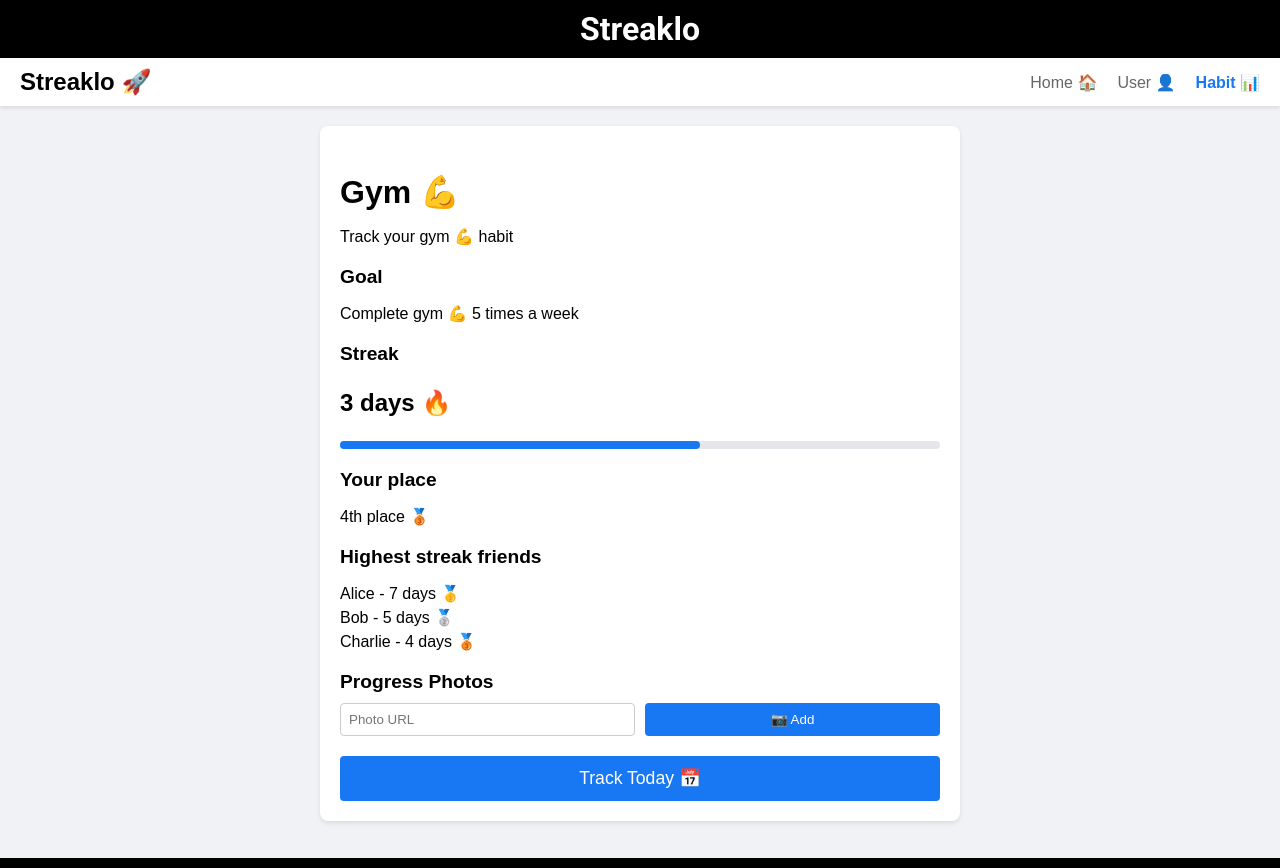
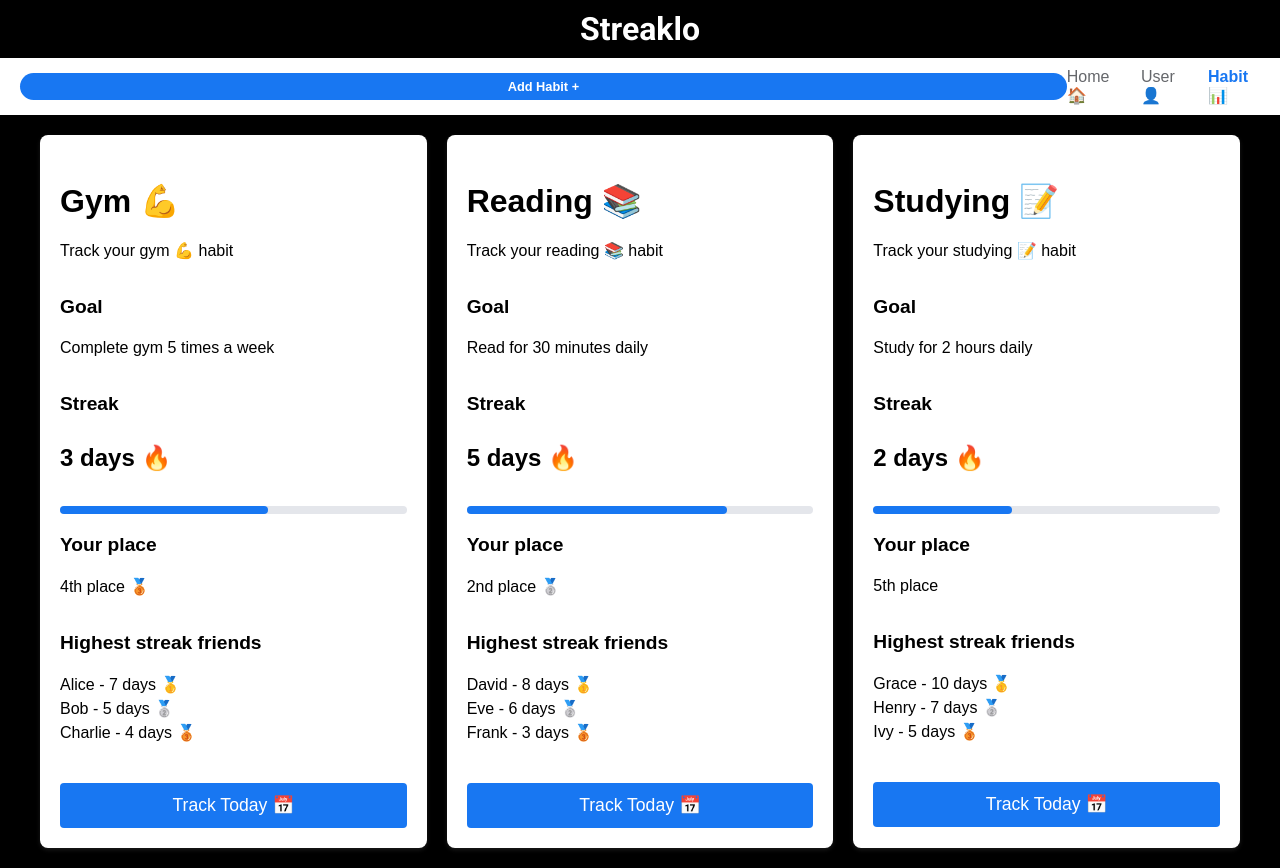
Before and after one commit to JeffZhou42/streaklo, a React (Vite) app in the folder frontend/my-react-app/: page /habits in a window 1280 px wide. Built offline with nearby package versions, Linux system fonts and the light colour scheme.

Commit message:
changes to habits page

```diff
--- a/frontend/my-react-app/src/Habits.css
+++ b/frontend/my-react-app/src/Habits.css
@@ -1,5 +1,5 @@
 .habits-page {
-  background-color: #f0f2f5;
+  background-color: black;
   min-height: 100vh;
   font-family: Arial, sans-serif;
 }
@@ -26,6 +26,23 @@
   justify-content: space-between;
   align-items: center;
   box-shadow: 0 2px 4px rgba(0,0,0,0.1);
+}
+
+.add-habit-button {
+  background-color: #1877f2;
+  color: white;
+  border: none;
+  padding: 6px 12px;
+  border-radius: 16px;
+  font-size: 0.8rem;
+  font-weight: bold;
+  cursor: pointer;
+  transition: background-color 0.3s ease;
+  margin-right: auto; /* This pushes the button to the left */
+}
+
+.add-habit-button:hover {
+  background-color: #166fe5;
 }
 
 .habits-header h1 {
@@ -118,10 +135,10 @@
 .habit-container {
   background-color: white;
   border-radius: 8px;
-  box-shadow: 0 2px 4px rgba(0,0,0,0.1);
+  box-shadow: 0 2px 4px rgba(255,255,255,0.1);
   padding: 20px;
-  max-width: 600px;
-  margin: 20px auto;
+  display: flex;
+  flex-direction: column;
 }
 
 .habit-container h2 {
@@ -191,3 +208,13 @@
   font-size: 1.1rem;
   padding: 12px;
 }
+
+.habits-grid {
+  display: grid;
+  grid-template-columns: repeat(auto-fit, minmax(300px, 1fr));
+  gap: 20px;
+  padding: 20px;
+  max-width: 1200px;
+  margin: 0 auto;
+  background-color: black;
+}
--- a/frontend/my-react-app/src/Habits.jsx
+++ b/frontend/my-react-app/src/Habits.jsx
@@ -1,50 +1,88 @@
 import React from 'react';
 import { Link } from 'react-router-dom';
 import './Habits.css';
+
+function HabitContainer({ title, emoji, goal, streak, progress, rank, friends }) {
+  return (
+    <div className="habit-container">
+      <h2>{title} {emoji}</h2>
+      <p>Track your {title.toLowerCase()} {emoji} habit</p>
+
+      <h3>Goal</h3>
+      <p>{goal}</p>
+
+      <h3>Streak</h3>
+      <p className="streak">{streak} days 🔥</p>
+      <div className="progress-bar">
+        <div className="progress" style={{width: `${progress}%`}}></div>
+      </div>
+
+      <h3>Your place</h3>
+      <p>{rank}</p>
+
+      <h3>Highest streak friends</h3>
+      <ul className="friend-list">
+        {friends.map((friend, index) => (
+          <li key={index}>{friend.name} - {friend.streak} days {friend.medal}</li>
+        ))}
+      </ul>
+
+      <button className="track-button">Track Today 📅</button>
+    </div>
+  );
+}
 
 function Habits() {
   return (
     <div className="habits-page">
       <header className="habits-header">
-        <h1>Streaklo 🚀</h1>
+        <button className="add-habit-button">Add Habit +</button>
         <nav>
           <Link to="/">Home 🏠</Link>
           <Link to="/user">User 👤</Link>
           <Link to="/habits" className="active">Habit 📊</Link>
         </nav>
       </header>
-      <div className="habit-container">
-        <h2>Gym 💪</h2>
-        <p>Track your gym 💪 habit</p>
-
-        <h3>Goal</h3>
-        <p>Complete gym 💪 5 times a week</p>
-
-        <h3>Streak</h3>
-        <p className="streak">3 days 🔥</p>
-        <div className="progress-bar">
-          <div className="progress" style={{width: '60%'}}></div>
-        </div>
-
-        <h3>Your place</h3>
-        <p>4th place 🥉</p>
-
-        <h3>Highest streak friends</h3>
-        <ul className="friend-list">
-          <li>Alice - 7 days 🥇</li>
-          <li>Bob - 5 days 🥈</li>
-          <li>Charlie - 4 days 🥉</li>
-        </ul>
-
-        <h3>Progress Photos</h3>
-        <div className="photo-input">
-          <input type="text" placeholder="Photo URL" />
-          <button>📷 Add</button>
-        </div>
-
-        <button className="track-button">Track Today 📅</button>
-
-
+      <div className="habits-grid">
+        <HabitContainer
+          title="Gym"
+          emoji="💪"
+          goal="Complete gym 5 times a week"
+          streak={3}
+          progress={60}
+          rank="4th place 🥉"
+          friends={[
+            { name: "Alice", streak: 7, medal: "🥇" },
+            { name: "Bob", streak: 5, medal: "🥈" },
+            { name: "Charlie", streak: 4, medal: "🥉" }
+          ]}
+        />
+        <HabitContainer
+          title="Reading"
+          emoji="📚"
+          goal="Read for 30 minutes daily"
+          streak={5}
+          progress={75}
+          rank="2nd place 🥈"
+          friends={[
+            { name: "David", streak: 8, medal: "🥇" },
+            { name: "Eve", streak: 6, medal: "🥈" },
+            { name: "Frank", streak: 3, medal: "🥉" }
+          ]}
+        />
+        <HabitContainer
+          title="Studying"
+          emoji="📝"
+          goal="Study for 2 hours daily"
+          streak={2}
+          progress={40}
+          rank="5th place"
+          friends={[
+            { name: "Grace", streak: 10, medal: "🥇" },
+            { name: "Henry", streak: 7, medal: "🥈" },
+            { name: "Ivy", streak: 5, medal: "🥉" }
+          ]}
+        />
       </div>
     </div>
   );
```
